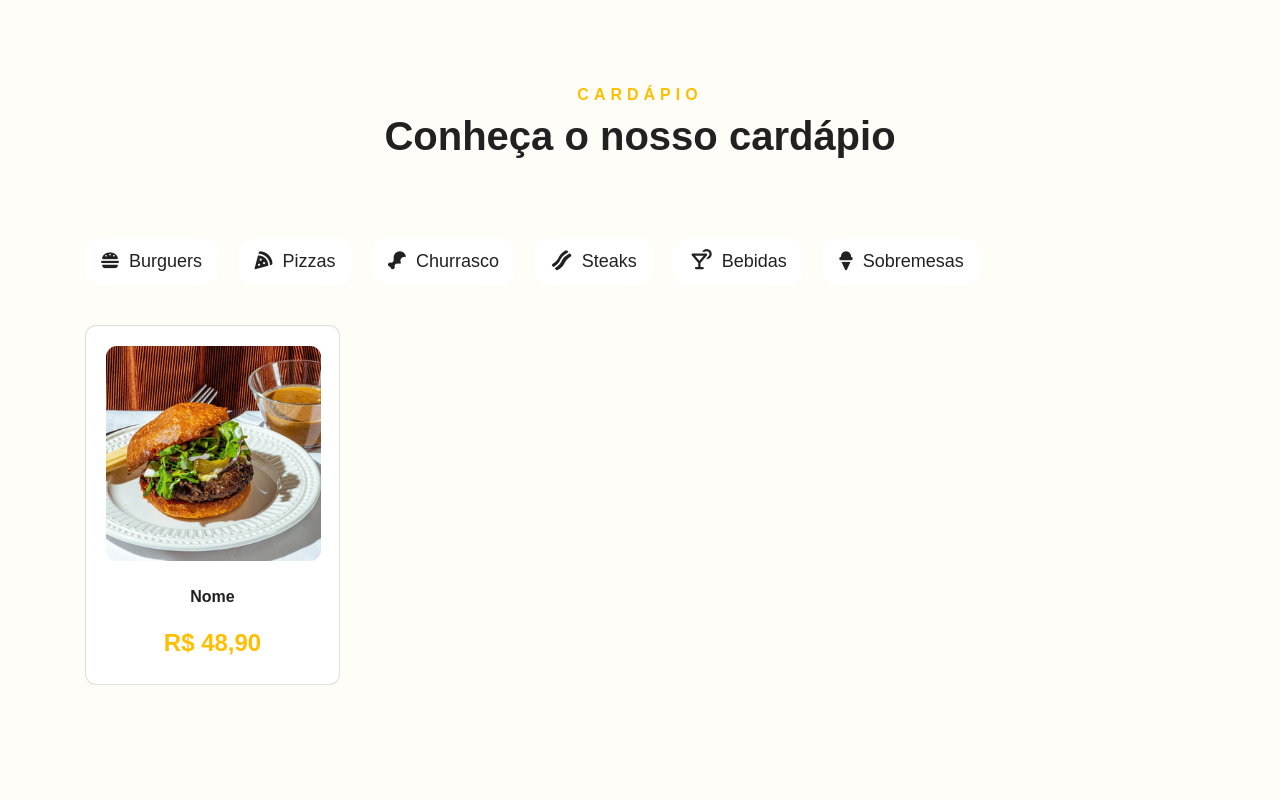
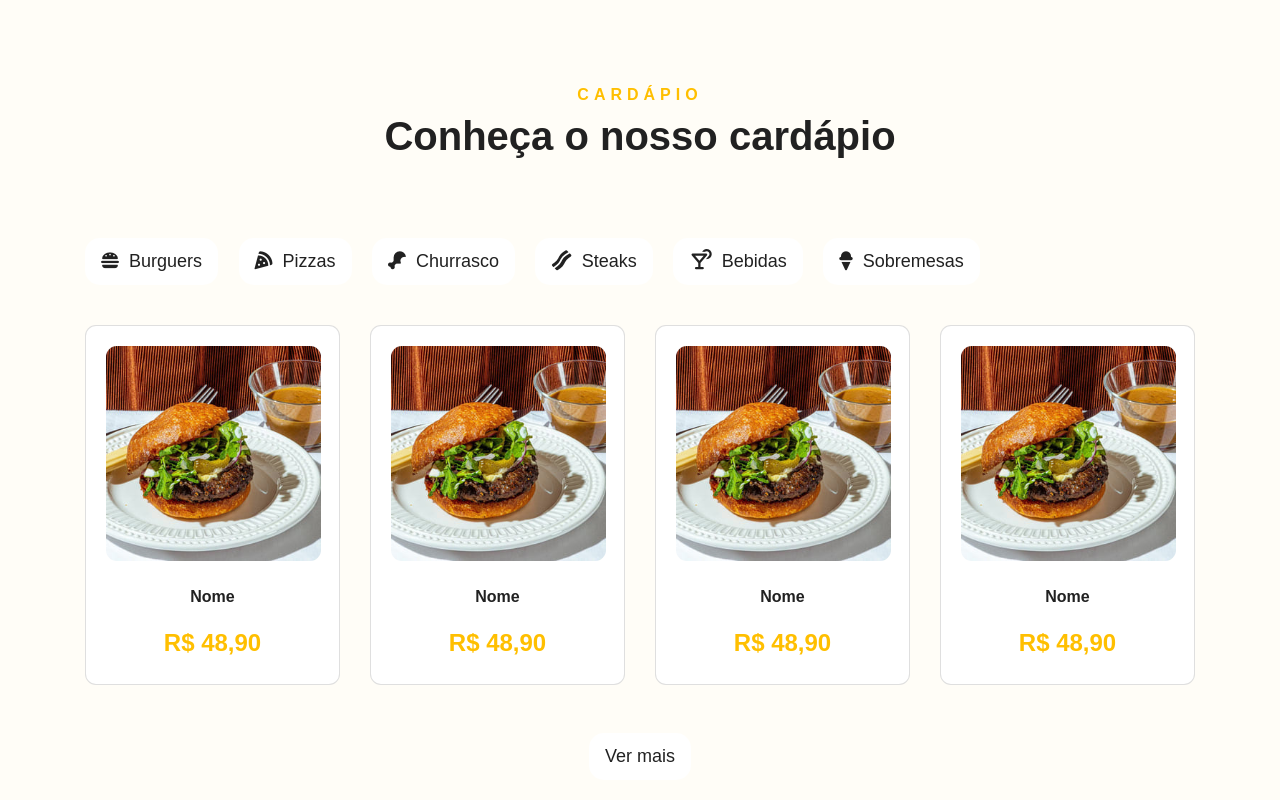
Before and after one commit to lucasaraujods/projeto-restaurante, a plain HTML site: page index.html in a window 1280 px wide. Shown: the part 1643-2443 px from the top of the page. Drawn offline with nearby package versions, Linux system fonts and the light colour scheme; a web font is replaced by a local one.

Commit message:
completando modelos de cardápio

```diff
--- a/index.html
+++ b/index.html
@@ -151,6 +151,7 @@
         </section>
 
         <section class="cardapio" id="cardapio">
+            <div class="background-cardapio"></div>
             <div class="container">
                 <div class="row">
 
@@ -196,7 +197,7 @@
                     <div class="col-12">
                         <div class="row" id="itensCardapio">
 
-                            <div class="col-3">
+                            <div class="col-3 mb-5">
                                 <div class="card card-item">
 
                                     <div class="img-produto">
@@ -221,7 +222,90 @@
                                 </div>
                             </div>
 
+                            <div class="col-3 mb-5">
+                                <div class="card card-item">
+
+                                    <div class="img-produto">
+                                        <img src="imgs/cardapio/burguers/burger-au-poivre-kit-4-pack.3ca0e39b02db753304cd185638dad518.jpg"alt="imagem produto">
+                                    </div>
+
+                                    <p class="title-produto text-center mt-4">
+                                        <b>Nome</b>
+                                    </p>
+
+                                    <p class="price-produto text-center">
+                                        <b>R$ 48,90</b>
+                                    </p>
+
+                                    <!--testenado botões de mais e menos para adicionar o produto no carrinho-->
+                                    <div class="add-carrinho">
+                                        <span class="btn-menos"><i class="fas fa-minus"></i></span>
+                                        <span class="add-numero-itens">0</span>
+                                        <span class="btn-mais"><i class="fas fa-plus"></i></span>
+                                        <span class="btn btn-add"><i class="fas fa-shopping-bag"></i></span>
+                                    </div>
+                                </div>
+                            </div>
+
+                            <div class="col-3 mb-5">
+                                <div class="card card-item">
+
+                                    <div class="img-produto">
+                                        <img src="imgs/cardapio/burguers/burger-au-poivre-kit-4-pack.3ca0e39b02db753304cd185638dad518.jpg"alt="imagem produto">
+                                    </div>
+
+                                    <p class="title-produto text-center mt-4">
+                                        <b>Nome</b>
+                                    </p>
+
+                                    <p class="price-produto text-center">
+                                        <b>R$ 48,90</b>
+                                    </p>
+
+                                    <!--testenado botões de mais e menos para adicionar o produto no carrinho-->
+                                    <div class="add-carrinho">
+                                        <span class="btn-menos"><i class="fas fa-minus"></i></span>
+                                        <span class="add-numero-itens">0</span>
+                                        <span class="btn-mais"><i class="fas fa-plus"></i></span>
+                                        <span class="btn btn-add"><i class="fas fa-shopping-bag"></i></span>
+                                    </div>
+                                </div>
+                            </div>
+
+                            <div class="col-3 mb-5">
+                                <div class="card card-item">
+
+                                    <div class="img-produto">
+                                        <img src="imgs/cardapio/burguers/burger-au-poivre-kit-4-pack.3ca0e39b02db753304cd185638dad518.jpg"alt="imagem produto">
+                                    </div>
+
+                                    <p class="title-produto text-center mt-4">
+                                        <b>Nome</b>
+                                    </p>
+
+                                    <p class="price-produto text-center">
+                                        <b>R$ 48,90</b>
+                                    </p>
+
+                                    <!--testenado botões de mais e menos para adicionar o produto no carrinho-->
+                                    <div class="add-carrinho">
+                                        <span class="btn-menos"><i class="fas fa-minus"></i></span>
+                                        <span class="add-numero-itens">0</span>
+                                        <span class="btn-mais"><i class="fas fa-plus"></i></span>
+                                        <span class="btn btn-add"><i class="fas fa-shopping-bag"></i></span>
+                                    </div>
+                                </div>
+                            </div>
+
+
                         </div>
+
+                    </div>
+
+                    <div class="col-12 text-center">
+                        <a href="" class="btn btn-white btn-sm">
+                            Ver mais
+                        </a>
                     </div>
                 </div>
             </div>
```
